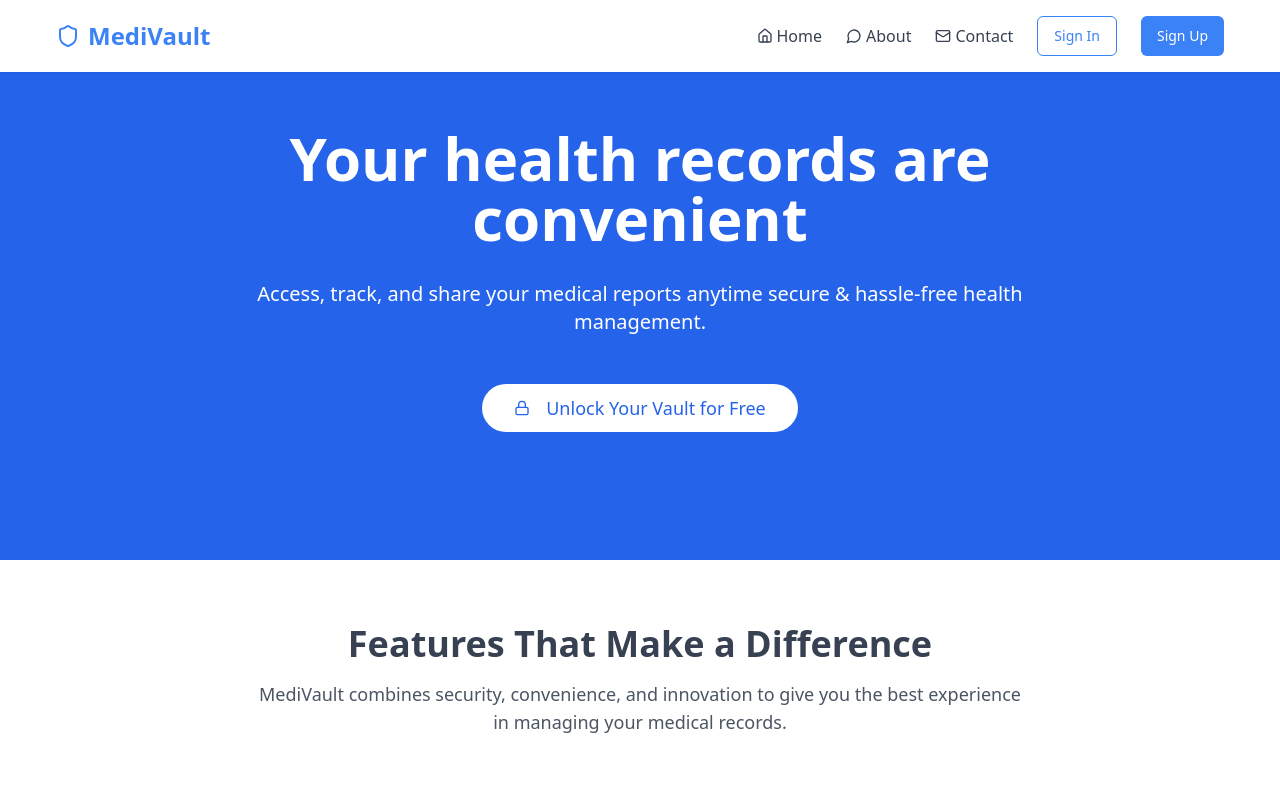
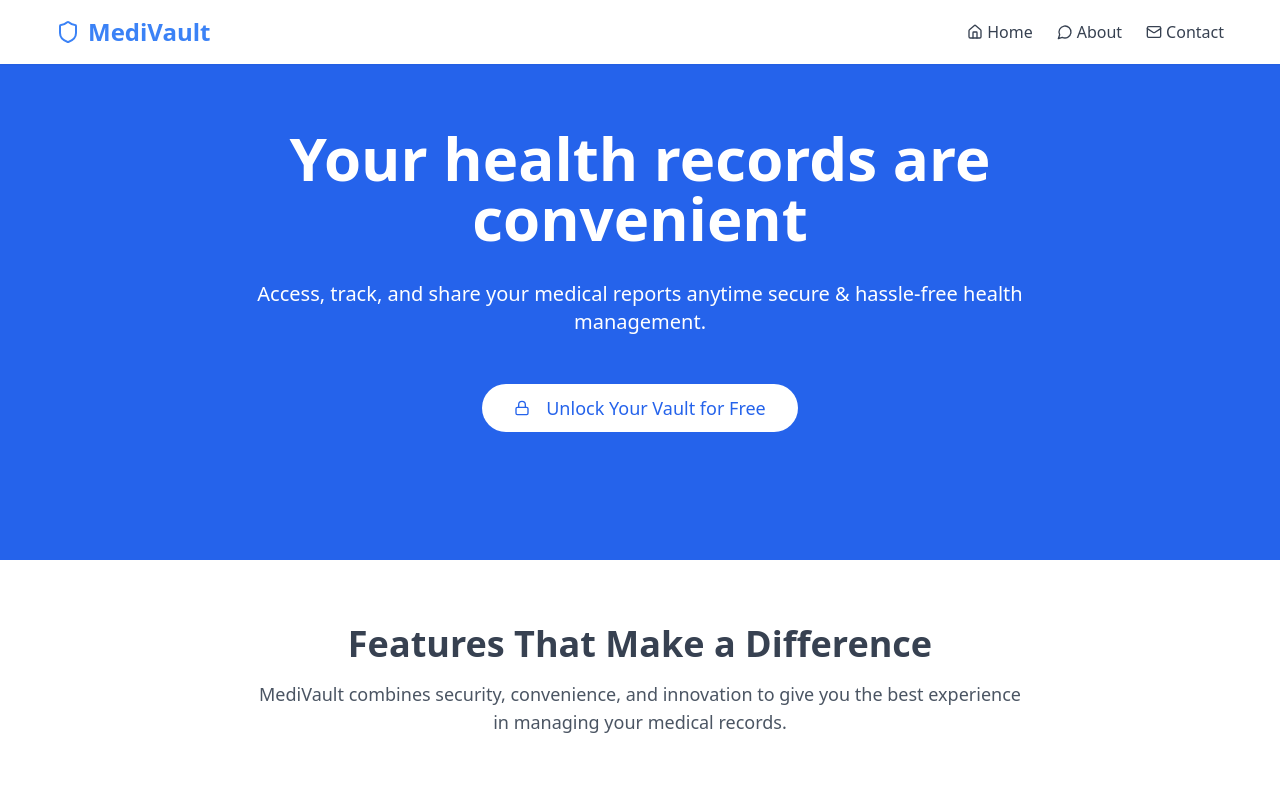
Before and after one commit to saketh12345/MD_V4_Claude, a React (Vite) app: page / in a window 1280 px wide. Shown: the top 800 px of the page. Built offline with nearby package versions, Linux system fonts and the light colour scheme.

Commit message:
Remove unused buttons
Removed the two buttons from the code.

```diff
--- a/src/components/Navbar.tsx
+++ b/src/components/Navbar.tsx
@@ -37,21 +37,6 @@ const Navbar = ({ hideAuthButtons = false }: NavbarProps) => {
             <Mail className="h-4 w-4" />
             <span>Contact</span>
           </Link>
-
-          {!hideAuthButtons && (
-            <>
-              <Link to="/login">
-                <Button variant="outline" className="border-medivault-blue text-medivault-blue hover:bg-medivault-blue hover:text-white">
-                  Sign In
-                </Button>
-              </Link>
-              <Link to="/signup">
-                <Button className="bg-medivault-blue hover:bg-medivault-darkBlue text-white">
-                  Sign Up
-                </Button>
-              </Link>
-            </>
-          )}
         </div>
 
         {/* Mobile Menu Button */}
@@ -81,21 +66,6 @@ const Navbar = ({ hideAuthButtons = false }: NavbarProps) => {
               <Mail className="h-4 w-4" />
               <span>Contact</span>
             </Link>
-
-            {!hideAuthButtons && (
-              <>
-                <Link to="/login" className="py-2">
-                  <Button variant="outline" className="w-full border-medivault-blue text-medivault-blue hover:bg-medivault-blue hover:text-white">
-                    Sign In
-                  </Button>
-                </Link>
-                <Link to="/signup" className="py-2">
-                  <Button className="w-full bg-medivault-blue hover:bg-medivault-darkBlue text-white">
-                    Sign Up
-                  </Button>
-                </Link>
-              </>
-            )}
           </div>
         </div>
       )}
```
